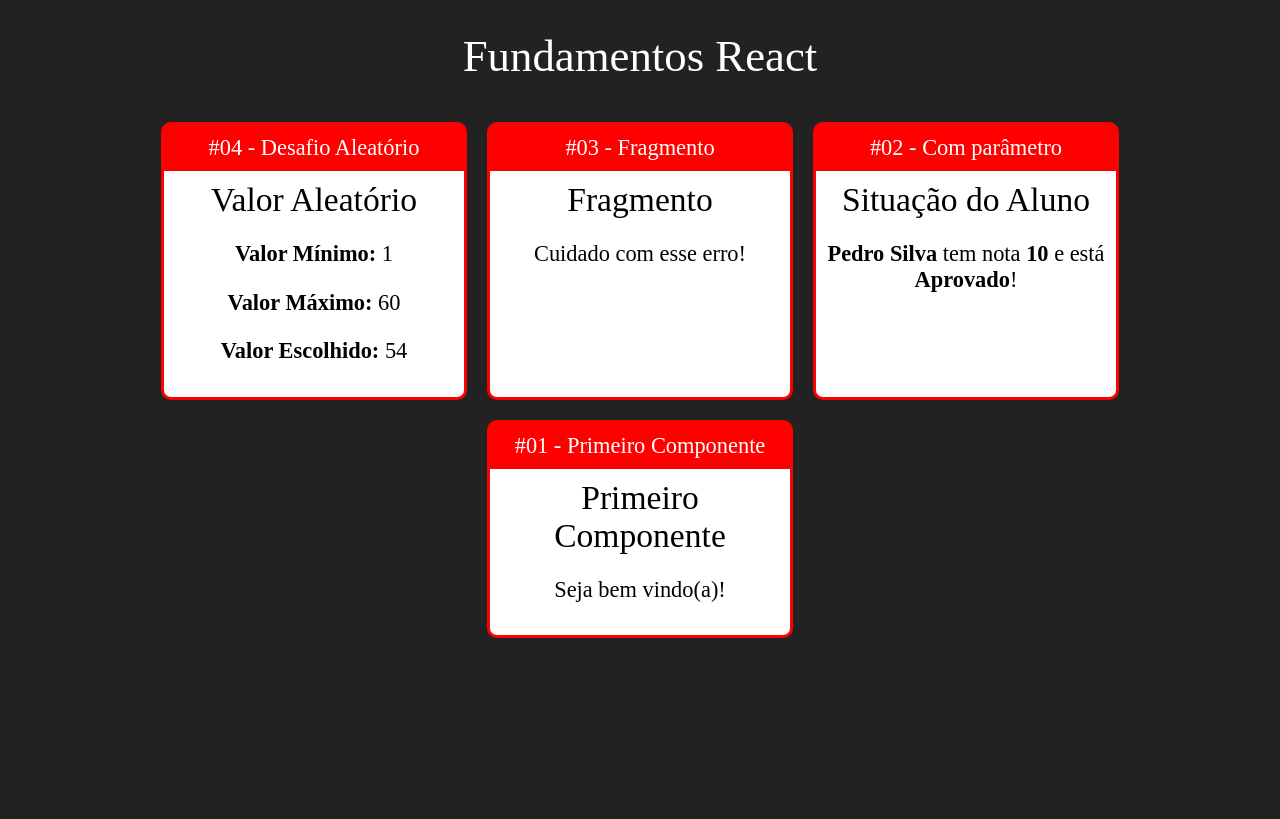
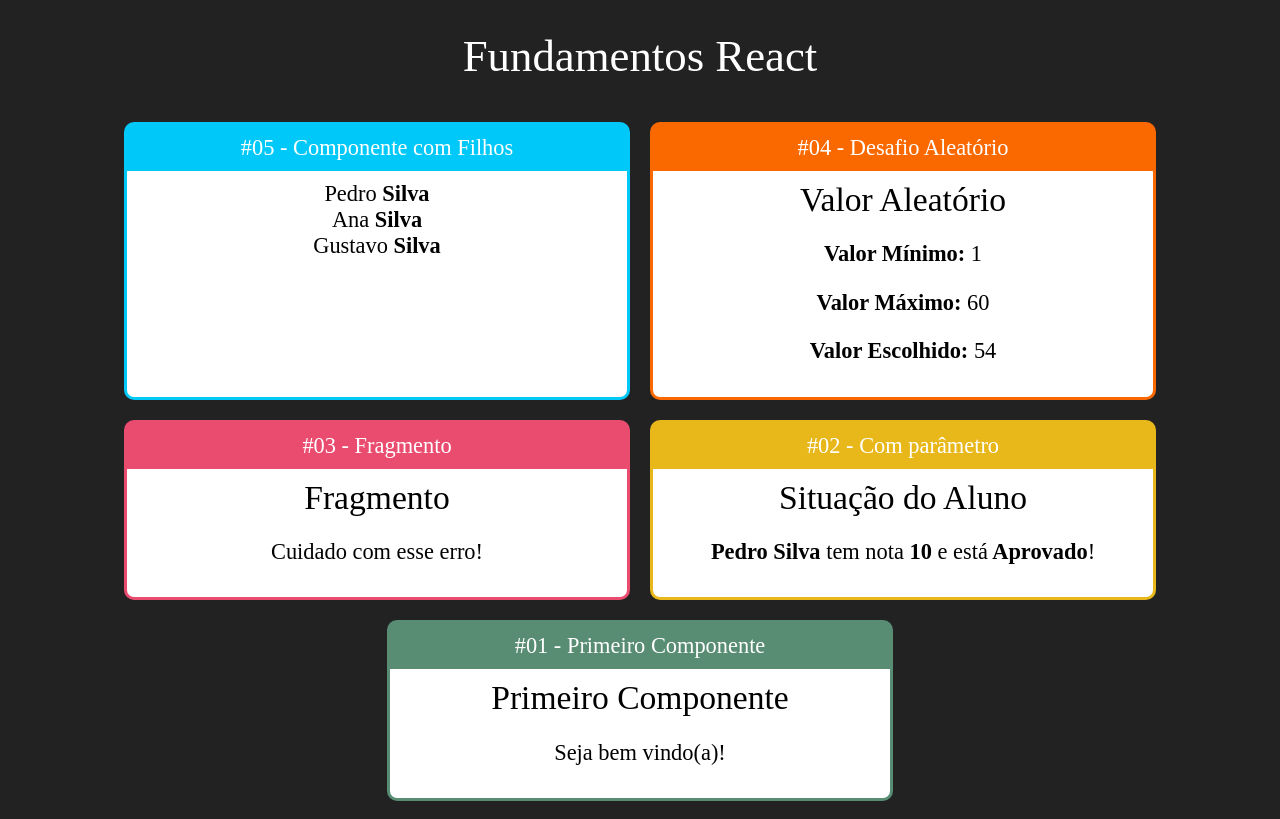
Before and after one commit to josan-br/udemy-curso-react-redux, a React (Create React App) app in the folder fundamentos-react/: page / in a window 1280 px wide. Built offline with nearby package versions, Linux system fonts and the light colour scheme; the HTML template or start-up script is replaced by a standard one.

Commit message:
componente com filho #02

```diff
--- a/fundamentos-react/src/App.jsx
+++ b/fundamentos-react/src/App.jsx
@@ -1,7 +1,9 @@
 import React from "react";
-import './App.css';
+import "./App.css";
 
 import Card from "./components/layout/Card";
+import Familia from "./components/basicos/Familia";
+import FamiliaMembro from "./components/basicos/FamiliaMembro";
 import Aleatorio from "./components/basicos/Aleatorio";
 import Fragmento from "./components/basicos/Fragmento";
 import ComParametro from "./components/basicos/ComParametro";
@@ -12,15 +14,23 @@
     <h1>Fundamentos React</h1>
 
     <div className="cards">
-      <Card titulo="#04 - Desafio Aleatório">
+      <Card titulo="#05 - Componente com Filhos" color="#00C8F8">
+        <Familia sobrenome="Silva">
+          <FamiliaMembro nome="Pedro" />
+          <FamiliaMembro nome="Ana" />
+          <FamiliaMembro nome="Gustavo" />
+        </Familia>
+      </Card>
+
+      <Card titulo="#04 - Desafio Aleatório" color="#FA6900">
         <Aleatorio min={1} max={60} />
       </Card>
 
-      <Card titulo="#03 - Fragmento">
+      <Card titulo="#03 - Fragmento" color="#E94C6F">
         <Fragmento />
       </Card>
 
-      <Card titulo="#02 - Com parâmetro">
+      <Card titulo="#02 - Com parâmetro" color="#E8B71A">
         <ComParametro
           titulo="Situação do Aluno"
           aluno="Pedro Silva"
@@ -28,7 +38,7 @@
         />
       </Card>
 
-      <Card titulo="#01 - Primeiro Componente">
+      <Card titulo="#01 - Primeiro Componente" color="#588C73">
         <Primeiro />
       </Card>
     </div>
--- /dev/null
+++ b/fundamentos-react/src/components/basicos/Familia.jsx
@@ -0,0 +1,11 @@
+import React, { cloneElement } from "react";
+
+export default (props) => {
+  return (
+    <div>
+      {props.children.map((child, idx) => {
+        return cloneElement(child, { ...props, key: idx });
+      })}
+    </div>
+  );
+};
--- /dev/null
+++ b/fundamentos-react/src/components/basicos/FamiliaMembro.jsx
@@ -0,0 +1,9 @@
+import React from "react";
+
+export default ({ nome, sobrenome }) => {
+  return (
+    <div>
+      {nome} <strong>{sobrenome}</strong>
+    </div>
+  );
+};
--- a/fundamentos-react/src/components/layout/Card.css
+++ b/fundamentos-react/src/components/layout/Card.css
@@ -1,13 +1,12 @@
 .card {
-  background: red;
-  border: 3px solid red;
+  border: 3px solid;
   border-radius: 10px;
   overflow: hidden;
   margin: 10px;
   display: flex;
   flex-direction: column;
-  max-width: 300px;
-  min-width: 300px;
+  max-width: 500px;
+  min-width: 500px;
 }
 
 .card .card_title {
--- a/fundamentos-react/src/components/layout/Card.jsx
+++ b/fundamentos-react/src/components/layout/Card.jsx
@@ -2,9 +2,15 @@
 import "./Card.css";
 
 export default (props) => {
-  const { titulo, children } = props;
+  const { color, titulo, children } = props;
+
+  const cardStyle = {
+    backgroundColor: color || "#F00",
+    borderColor: color || "#F00",
+  };
+
   return (
-    <div className="card">
+    <div className="card" style={cardStyle}>
       <div className="card_title">{titulo}</div>
       <div className="card_content">{children}</div>
     </div>
```
Also changed, not shown: 1 other file (tests, documents, lock files or other folders).
